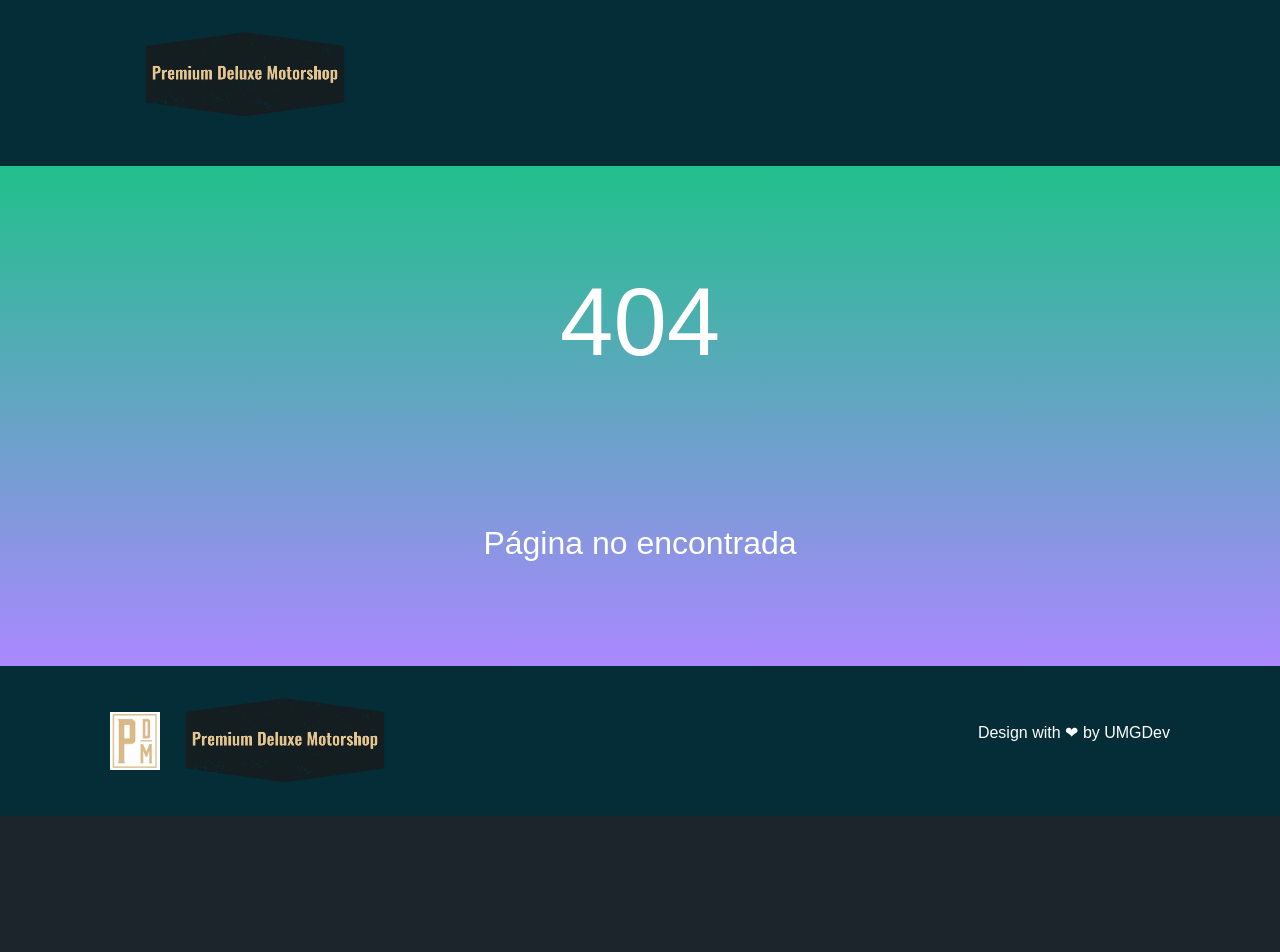
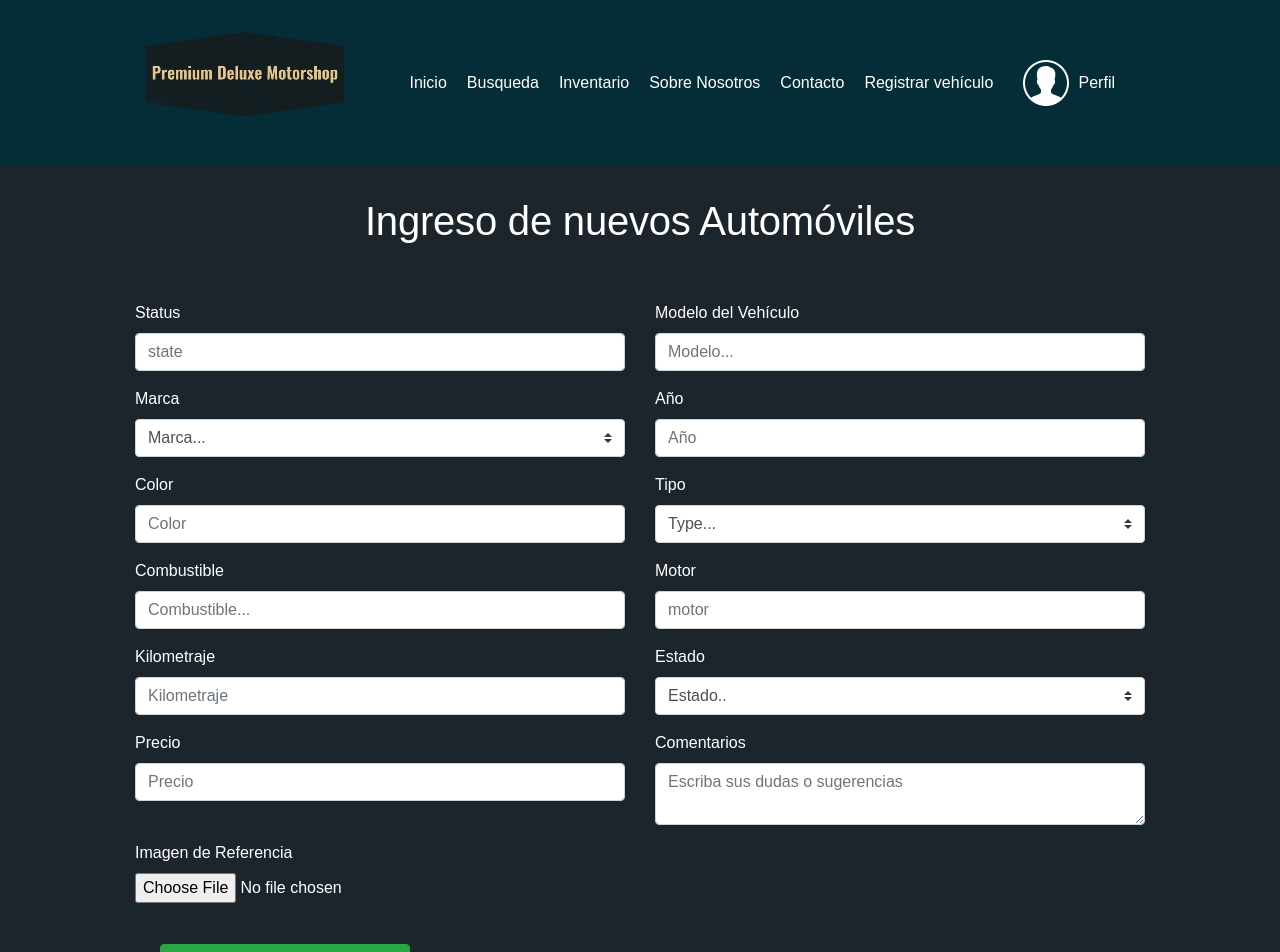
Before and after one commit to J0seRivera/web-dev, a React (Create React App) app: page /insert in a window 1280 px wide. Before the commit this address had no page. Shown: the top 952 px of the page. Before the commit the page ends 816 px from the top, so only its background shows below. Built offline with nearby package versions, Linux system fonts and the light colour scheme.

Commit message:
insert autos

```diff
--- a/src/assets/styles/components/AboutUs.scss
+++ b/src/assets/styles/components/AboutUs.scss
@@ -1,9 +1,23 @@
 .aboutUs__Content {
   padding: 25px;
-  margin: 50px 0;
+
 }
 
 .aboutUs__Content-tittle {
   text-align: center;
   margin: 25px;
 }
+
+.tiform{
+  color: white;
+}
+
+.botonf{
+  width: 250px;
+  align-content: center;
+}
+
+.centro{
+  width: 100%;
+  text-align: center;
+}
--- a/src/components/Header.jsx
+++ b/src/components/Header.jsx
@@ -35,6 +35,11 @@ const Header = () => (
               Contacto
             </Link>
           </li>
+          <li>
+            <Link to='/insert'>
+              Registrar vehículo
+            </Link>
+          </li>
         </ol>
       </nav>
 
--- a/src/containers/Contact.jsx
+++ b/src/containers/Contact.jsx
@@ -32,10 +32,12 @@ const Contact = () => (
               <label>Sugerencias</label>
               <textarea placeholder="Escriba sus dudas o sugerencias" className="form-control" />
             </div>
+
+            <section className="main__filter-button">
+              <button type="button" className="btn btn-success">Enviar</button>
+            </section>
           </form>
-          <section className="main__filter-button">
-            <button type="button" className="btn btn-success">Enviar</button>
-          </section>
+
         </div>
       </div>
 
--- /dev/null
+++ b/src/containers/InsertCar.jsx
@@ -0,0 +1,145 @@
+import React from 'react';
+import Header from '../components/Header';
+import Footer from '../components/Footer';
+
+const InsertCar = () => (
+    <>
+    <Header/>
+    <h1 className="Contact__title" align="center">Ingreso de nuevos Automóviles</h1>
+
+    <div className="container" >
+
+   <div className="aboutUs__Content">
+    <form role="form">
+    <div className="row">
+        <div className="col-md-6">
+            <div className="form-group">
+            <label className="tiform">Status</label>
+            <input type="text" class="form-control" placeholder="state"/>
+            </div>
+        </div>
+
+        <div className="col-md-6">
+            <div className="form-group">
+            <label className="tiform">Modelo del Vehículo</label>
+            <input type="text" class="form-control" placeholder="Modelo..."/>
+            </div>
+        </div>
+
+        <div className="col-md-6">
+            <div className="form-group">
+            <label className="tiform">Marca</label>
+            <select className="custom-select d-block w-100" id="country" required="">
+                <option value="">Marca...</option>
+                <option value="">Audi</option>
+                <option value="">Tesla</option>
+                <option value="">Toyota</option>
+                <option value="">Nizan</option>
+                <option value="">Volkswagen</option>
+
+            </select>
+            </div>
+        </div>
+
+        <div className="col-md-6">
+            <div className="form-group">
+            <label className="tiform">Año</label>
+            <input type="text" class="form-control" placeholder="Año"/>
+            </div>
+        </div>
+
+        <div className="col-md-6">
+            <div className="form-group">
+            <label className="tiform">Color</label>
+            <input type="text" class="form-control" placeholder="Color"/>
+            </div>
+        </div>
+
+        <div className="col-md-6">
+            <div className="form-group">
+            <label className="tiform">Tipo</label>
+            <select className="custom-select d-block w-100" id="country" required="">
+                <option value="">Type...</option>
+                <option value="">Sedan</option>
+                <option value="">Pick Up</option>
+                <option value="">Camioneta</option>
+                <option value="">Picanto</option>
+                <option value="">Volkswagen</option>
+
+            </select>
+            </div>
+        </div>
+
+        <div className="col-md-6">
+            <div className="form-group">
+            <label className="tiform">Combustible</label>
+            <input type="text" class="form-control" placeholder="Combustible..."/>
+            </div>
+        </div>
+
+        <div className="col-md-6">
+            <div className="form-group">
+            <label className="tiform">Motor</label>
+            <input type="text" class="form-control" placeholder="motor"/>
+            </div>
+        </div>
+
+        <div className="col-md-6">
+            <div className="form-group">
+            <label className="tiform">Kilometraje</label>
+            <input type="text" class="form-control" placeholder="Kilometraje"/>
+            </div>
+        </div>
+
+        <div className="col-md-6">
+            <div className="form-group">
+            <label className="tiform">Estado</label>
+            <select className="custom-select d-block w-100" id="country" required="">
+                <option value="">Estado..</option>
+                <option value="">Nuevo</option>
+                <option value="">Seminuevo</option>
+                <option value="">Usado</option>
+                <option value="">Viejo</option>
+
+            </select>
+            </div>
+        </div>
+
+        <div className="col-md-6">
+            <div className="form-group">
+                <label className="tiform">Precio</label>
+                <input type="text" class="form-control" placeholder="Precio"/>
+            </div>
+        </div>
+
+        <div className="col-md-6">
+            <div className="form-group">
+                <label className="tiform">Comentarios</label>
+                <textarea placeholder="Escriba sus dudas o sugerencias" className="form-control" />
+            </div>
+        </div>
+
+        <div className="col-md-6">
+            <div className="form-group">
+                <label className="tiform">Imagen de Referencia</label>
+                <label for="exampleInputFile">File input</label>
+                  <input type="file" id="exampleInputFile" className="tiform"/>
+            </div>
+        </div>
+        </div>
+
+        <section className="main__filter-button">
+            <div className="botonf">
+                <button type="button" className="btn btn-success pull-right">Enviar</button>
+                <button type="button" className="btn btn-danger ">Cancelar</button>
+                </div>
+        </section>
+
+    </form>
+    </div>
+    </div>
+    <Footer/>
+    </>
+);
+
+export default InsertCar;
--- a/src/routes/App.js
+++ b/src/routes/App.js
@@ -7,6 +7,7 @@ import Register from '../containers/Register';
 import NotFound from '../containers/NotFound';
 import Contact from '../containers/Contact';
 import AboutUs from '../containers/AboutUs';
+import InsertCar from '../containers/InsertCar';
 
 const App = () => (
   <BrowserRouter>
@@ -16,6 +17,7 @@ const App = () => (
       <Route exact path="/register" component={Register} />
       <Route exact path="/contacto" component={Contact} />
       <Route exact path="/nosotros" component={AboutUs} />
+      <Route exact path="/insert" component={InsertCar} />
       <Route component={NotFound} />
     </Switch>
   </BrowserRouter>
```
